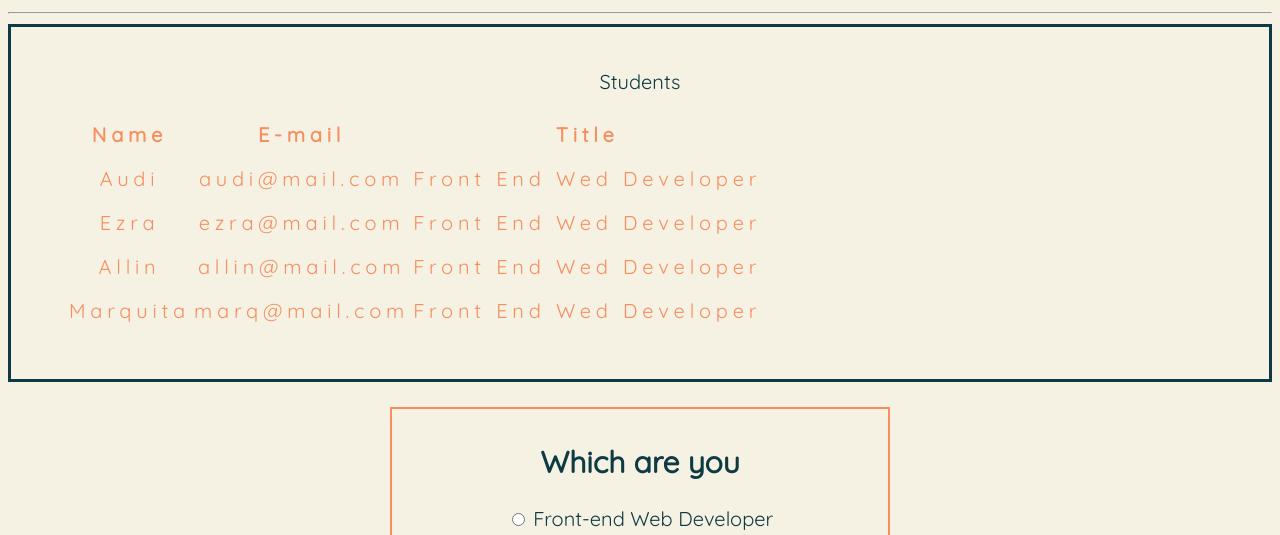
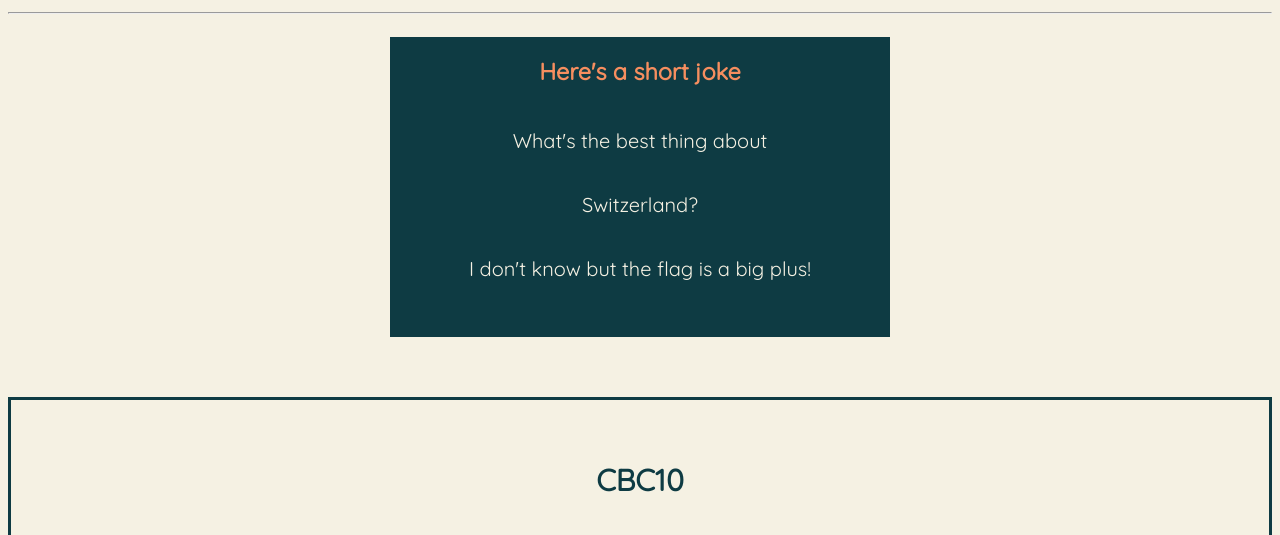
Before and after one commit to audivaz/week2, a plain HTML site: page index.html in a window 1280 px wide. Shown: the part 917-1452 px from the top of the page. Drawn offline with Linux system fonts and the light colour scheme.

Commit message:
updated html and css

```diff
--- a/css/style.css
+++ b/css/style.css
@@ -32,9 +32,34 @@ a:hover {
 
 .favs p {
     color: #F68E5F;
-    font-weight: 400;
+    font-weight: 600;
     border-bottom: solid 2px #F68E5F;
     width: 25%;
+}
+
+
+
+
+/* ===== Joke ===== */
+.joke {
+    height: 300px;
+    width: 500px;
+    margin: 0 auto;
+    margin-bottom: 60px;
+    background: #0E3B43;
+    color: #F5F1E3;
+    text-align: center;
+}
+
+.joke h3 {
+    padding-top: 20px;
+    color: #F68E5F;
+}
+
+.joke p {
+    width: 75%;
+    margin: auto;
+    line-height: 320%;
 }
 
 .table {
@@ -78,6 +103,8 @@ table {
 }
 
 
+
+
 footer {
     color: #fff;
     background: #0E3B43;
--- a/index.html
+++ b/index.html
@@ -10,7 +10,7 @@
 <body>
 
     <div class="intro">
-        <h1>Hello and Welcome everyone</h1>
+        <h1>Hello and welcome everyone</h1>
         <p>Here's a link to one of my favorite sites</p>
         <a href="https://www.rottentomatoes.com/" target="blank_" class="likeRT">One of my favorite sites to visit: Rotten Tomatoes</a>
 
@@ -51,8 +51,16 @@
 
     <hr>
 
+    <div class="joke">
+        <h3>Here's a short joke</h3>
+        <p>What's the best thing about Switzerland?</p>
+        <p>I don't know but the flag is a big plus!</p>
+    </div>
+
     <div class="table">
     <table>
+
+        <h2 class="title">CBC10</h2>
 
         <thead>Students</thead>
 
```
